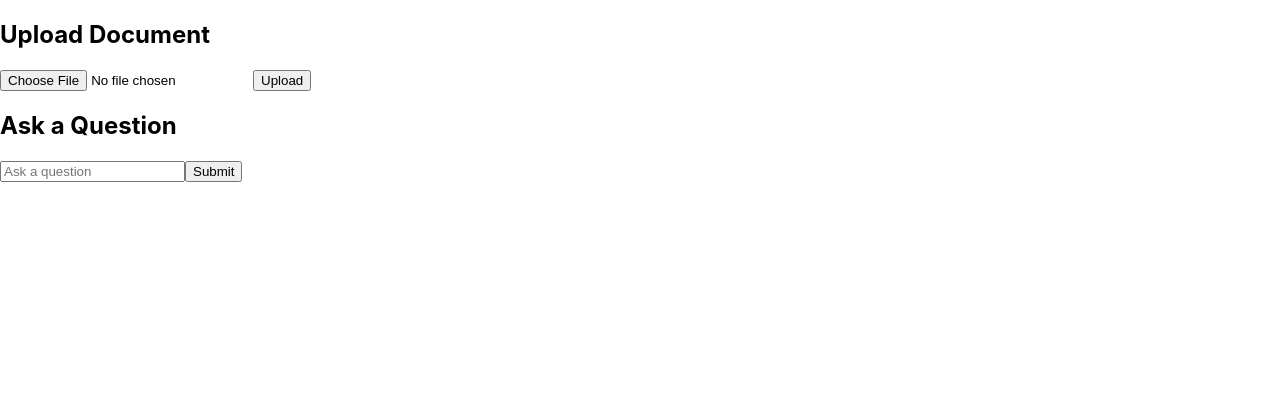
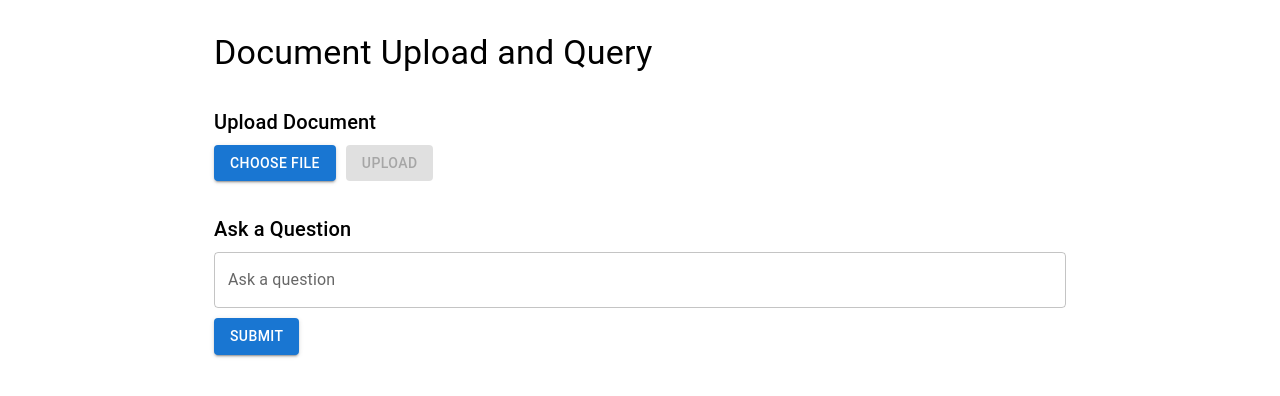
Before and after one commit to johnapmaher/rag-demo, a React (Create React App) app in the folder client/: page / in a window 1280 px wide. Shown: the top 396 px of the page. Built offline with nearby package versions, Linux system fonts and the light colour scheme.

Commit message:
Refactor client code to include MUI components, handle file upload, and display upload and query messages

```diff
--- a/client/src/App.js
+++ b/client/src/App.js
@@ -1,10 +1,12 @@
 import React, { useState } from 'react';
+import { Container, TextField, Button, Typography, Box, CircularProgress, Alert } from '@mui/material';
 
 function App() {
   const [query, setQuery] = useState('');
   const [response, setResponse] = useState('');
   const [file, setFile] = useState(null);
   const [uploadMessage, setUploadMessage] = useState('');
+  const [loading, setLoading] = useState(false);
 
   const handleFileChange = (e) => {
     setFile(e.target.files[0]);
@@ -15,57 +17,116 @@ function App() {
     const formData = new FormData();
     formData.append('file', file);
 
+    setLoading(true);
     try {
       const res = await fetch('http://localhost:8000/upload', {
         method: 'POST',
         body: formData,
       });
+
       const data = await res.json();
       setUploadMessage(data.message);
     } catch (error) {
-      setUploadMessage('Error uploading document');
+      setUploadMessage('Error uploading file.');
+      console.error('Upload error:', error);
+    } finally {
+      setLoading(false);
     }
   };
 
   const handleQuery = async () => {
+    setLoading(true);
     try {
       const res = await fetch('http://localhost:8000/rag', {
         method: 'POST',
-        headers: {
-          'Content-Type': 'application/json',
-        },
+        headers: { 'Content-Type': 'application/json' },
         body: JSON.stringify({ query }),
       });
       const data = await res.json();
       setResponse(data.response);
     } catch (error) {
       setResponse('Error fetching response');
+      console.error('Query error:', error);
+    } finally {
+      setLoading(false);
     }
   };
 
   return (
-    <div>
-      {/* Upload Section */}
-      <div>
-        <h2>Upload Document</h2>
-        <input type="file" onChange={handleFileChange} aria-label="Upload Document" />
-        <button onClick={handleFileUpload}>Upload</button>
-        {uploadMessage && <p>{uploadMessage}</p>}
-      </div>
+    <Container maxWidth="md">
+      <Box my={4}>
+        <Typography variant="h4" component="h1" gutterBottom>
+          Document Upload and Query
+        </Typography>
 
-      {/* Query Section */}
-      <div>
-        <h2>Ask a Question</h2>
-        <input
-          type="text"
-          value={query}
-          onChange={(e) => setQuery(e.target.value)}
-          placeholder="Ask a question"
-        />
-        <button onClick={handleQuery}>Submit</button>
-        {response && <p>Response: {response}</p>}
-      </div>
-    </div>
+        {/* Upload Section */}
+        <Box my={4}>
+          <Typography variant="h6" component="h2" gutterBottom>
+            Upload Document
+          </Typography>
+          <input
+            accept="text/plain"
+            style={{ display: 'none' }}
+            id="upload-file"
+            type="file"
+            onChange={handleFileChange}
+          />
+          <label htmlFor="upload-file">
+            <Button variant="contained" color="primary" component="span">
+              Choose File
+            </Button>
+          </label>
+          <Button
+            variant="contained"
+            color="secondary"
+            onClick={handleFileUpload}
+            disabled={!file || loading}
+            style={{ marginLeft: '10px' }}
+          >
+            Upload
+          </Button>
+          {loading && <CircularProgress size={24} style={{ marginLeft: '10px' }} />}
+          {uploadMessage && (
+            <Box mt={2}>
+              <Alert severity={uploadMessage.includes('Error') ? 'error' : 'success'}>
+                {uploadMessage}
+              </Alert>
+            </Box>
+          )}
+        </Box>
+
+        {/* Query Section */}
+        <Box my={4}>
+          <Typography variant="h6" component="h2" gutterBottom>
+            Ask a Question
+          </Typography>
+          <TextField
+            label="Ask a question"
+            variant="outlined"
+            fullWidth
+            value={query}
+            onChange={(e) => setQuery(e.target.value)}
+            style={{ marginBottom: '10px' }}
+          />
+          <Button
+            variant="contained"
+            color="primary"
+            onClick={handleQuery}
+            disabled={loading}
+          >
+            Submit
+          </Button>
+          {loading && <CircularProgress size={24} style={{ marginLeft: '10px' }} />}
+          {response && (
+            <Box mt={2}>
+              <Alert severity={response.includes('Error') ? 'error' : 'success'}>
+                {response}
+              </Alert>
+            </Box>
+          )}
+        </Box>
+      </Box>
+    </Container>
   );
 }
 
--- a/client/src/index.js
+++ b/client/src/index.js
@@ -4,14 +4,19 @@ import './index.css';
 import App from './App';
 import reportWebVitals from './reportWebVitals';
 
-const root = ReactDOM.createRoot(document.getElementById('root'));
-root.render(
-  <React.StrictMode>
-    <App />
-  </React.StrictMode>
-);
+const rootElement = document.getElementById('root');
+console.log(rootElement);  // Add this to check if the root element is found
 
-// If you want to start measuring performance in your app, pass a function
-// to log results (for example: reportWebVitals(console.log))
-// or send to an analytics endpoint. Learn more: https://bit.ly/CRA-vitals
+if (rootElement) {
+  const root = ReactDOM.createRoot(rootElement);
+  root.render(
+    <React.StrictMode>
+      <App />
+    </React.StrictMode>
+  );
+} else {
+  console.error('Root element not found');
+}
+
+// Performance metrics
 reportWebVitals();
```
Also changed, not shown: client/package.json (+6 -4 lines), 2 other files (tests, documents, lock files or other folders).
